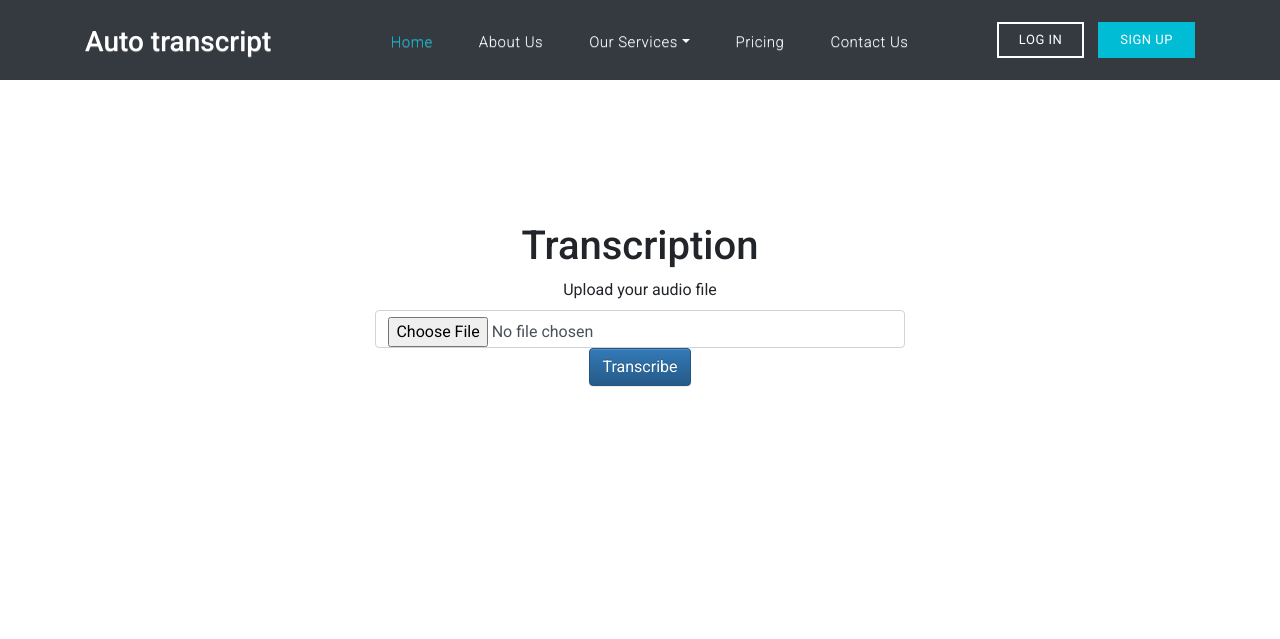
After one commit to rollanda21/transcriber-tool, a Flask app: page /upload_audio in a window 1280 px wide. The commit adds this page. Shown: the top 639 px of the page. Run offline with Flask 2, Linux system fonts and the light colour scheme; some libraries are stand-ins or nearby versions.

Commit message:
Small chunk transcription working

```diff
--- a/flaskr/static/assets/css/style.css
+++ b/flaskr/static/assets/css/style.css
@@ -6,59 +6,8 @@
 }
 
 
+/***********************NAV BAR*****************************************************/
 
-/***********************NAV BAR*****************************************************/
-.navbar {
-
-    /*position: fixed;*/
-    /*top: O;*/
-    z-index: 2;
-  }
-
-
-  nav a.nav-link {
-    /*font-weight: 500;*/
-    letter-spacing: 0.01rem;
-
-  }
-
-  nav ul li {
-    text-transform: uppercase;
-    padding-left: 5%;
-    padding-right: 5%;
-  }
-  nav ul {
-    margin-right: 10%;
-    padding: 0 !important;
-  }
-
-  .navbar-nav > li > a {
-
-    color: var(--primary-white) !important;
-    border-top: 0.188rem solid var(--primary-dark);
-    padding: 0 !important;
-
-  }
-
-  .navbar-brand {
-    /*max-width: 17.25rem;
-    padding: 0 !important;
-    height: 6rem !important;*/
-    padding: 0 !important;
-    color: var(--primary-white) !important;
-    text-transform: uppercase;
-  }
-
-  .navbar-nav > li > a:hover{
-    border-top: 0.188rem solid var(--primary-red);
-
-  }
-  .navbar-nav > li > a:focus{
-    border-top: 0.188rem solid var(--primary-red);
-    background-color: var(--primary-red);
-    border-radius: 4px;
-
-  }
 
 
 
@@ -66,7 +15,38 @@
 
     /*********************Transcibe section**************************************************/
 
-  #transcribe-container {
+.transcribe{
+  position: relative;
+  /*background-color: lightseagreen;*/
+  background-size: cover;
+  background-position: center;
+  height: 80vh;
+  width: 100%;
+  display: flex;
+  padding-top: 20%;
+
+  }
+  .form-wraper {
+    display: flex;
+    align-items: center;
+    justify-content: center;
+    flex-direction: column;
+  }
+
+  .transcribe-form {
+    width: 70%;
+    display: flex;
+    align-items: center;
+    justify-content: center;
+    flex-direction: column;
+    /*background-color: limegreen;*/
+
+
+  }
+
+  .transcript-wraper {
+    height: 80vh;
+    margin-top: 30%;
 
   }
 
--- a/flaskr/templates/base.html
+++ b/flaskr/templates/base.html
@@ -38,7 +38,7 @@
 <header class="">
     <nav class="navbar navbar-expand-lg navbar-dark bg-dark">
         <div class="container">
-            <a class="navbar-brand" href="/"><h2>Auto transcript</h2></a>
+            <a class="navbar-brand" href="/"><h3>Auto transcript</h3></a>
             <button class="navbar-toggler" type="button" data-toggle="collapse" data-target="#navbarResponsive" aria-controls="navbarResponsive" aria-expanded="false" aria-label="Toggle navigation">
             <span class="navbar-toggler-icon"></span>
             </button>
@@ -54,7 +54,7 @@
                 <li class="nav-item dropdown">
                 <a class="nav-link dropdown-toggle" href="" id="navbarDropdown" role="button" data-toggle="dropdown" aria-haspopup="true" aria-expanded="false">Our Services</a>
                 <div class="dropdown-menu" aria-labelledby="navbarDropdown">
-                  <a class="dropdown-item" href="/transcribe">Transcription</a>
+                  <a class="dropdown-item" href="/upload_audio">Transcription</a>
                   <a class="dropdown-item" href="/subtitle">Subtitling</a>
                   <a class="dropdown-item" href="/record">Voice recording</a>
                 </div>
--- /dev/null
+++ b/flaskr/templates/upload.html
@@ -0,0 +1,39 @@
+{% extends "base.html" %}
+{%block title%} Home {%endblock%}
+
+{% block content %}
+<div class="transcribe" id="transcribe">
+
+    <div class="container-fluid">
+        <div class="row">
+            <div class="col-md-12 form-wraper">
+
+                <h1 class="text-center">Transcription</h1>
+                <div class="transcribe-form">
+
+
+                    <form action = "" method = "POST"  enctype = "multipart/form-data" class="transcribe-form">
+                        <label class="form-label text-center" for="customFile">Upload your audio file</label>
+                        <input type = "file" name = "file" class="form-control" id="customFile" accept=".mp3, .wav" />
+                        <button type="submit" class="btn btn-primary">Transcribe</button>
+
+
+                    </form>
+                </div>
+            </div>
+
+        </div>
+    </div>
+
+
+
+</div>
+
+
+
+
+
+
+
+
+{% endblock%}
--- a/flaskr/views.py
+++ b/flaskr/views.py
@@ -1,6 +1,17 @@
-from flask import Blueprint, render_template, url_for
+from flask import Blueprint, render_template, url_for, jsonify, request
+from werkzeug.utils import secure_filename
+import os
+
+import speech_recognition as sr
+import pydub
+from pydub import AudioSegment
+import math
+
 
 views = Blueprint('views', __name__)
+
+#******* Global variables********
+filename = ''
 
 @views.route('/')
 def home():
@@ -18,9 +29,54 @@ def pricing():
 def services():
     return render_template("services.html")
 
-@views.route('/transcribe')
+@views.route('/upload_audio', methods = ['GET', 'POST'])
+def upload_audio():
+    if request.method == 'POST':
+
+       f = request.files['file']
+       global filename
+       filename = secure_filename(f.filename)
+       #f.save('/audios/')
+       #f.save(os.path.join('/audios', filename))
+       f.save(secure_filename(f.filename))
+       print(filename)
+
+
+    return render_template("upload.html")
+
+@views.route('/transcribe', methods = ['GET', 'POST'])
 def transcribe():
-    return render_template("transcribe.html")
+    audio = AudioSegment.from_file(filename)
+    total_duration = math.ceil(audio.duration_seconds)
+    #print(total_duration)
+
+    # Initialize recognizer class (for recognizing the speech)
+    r = sr.Recognizer()
+
+    # Reading Audio file as source
+    # listening the audio file and store in audio_text variable
+
+    with sr.AudioFile(filename) as source:
+        audio_text = r.record(source, duration=4)
+        #audio_text1 = r.record(source, duration=4)
+
+        # recoginize_() method will throw a request error if the API is unreachable, hence using exception handling
+        try:
+
+            # using google speech recognition
+            text = r.recognize_google(audio_text, language = "fr-FR")
+            #print(text1)
+
+        except:
+            print('Sorry.. run again...')
+
+
+
+    #os.remove(filename)
+
+
+    return render_template("transcribe.html", transcript=text)
+
 
 @views.route('/subtitle')
 def subtitle():
```
Also changed, not shown: flaskr/templates/transcribe.html (+6 -25 lines).
